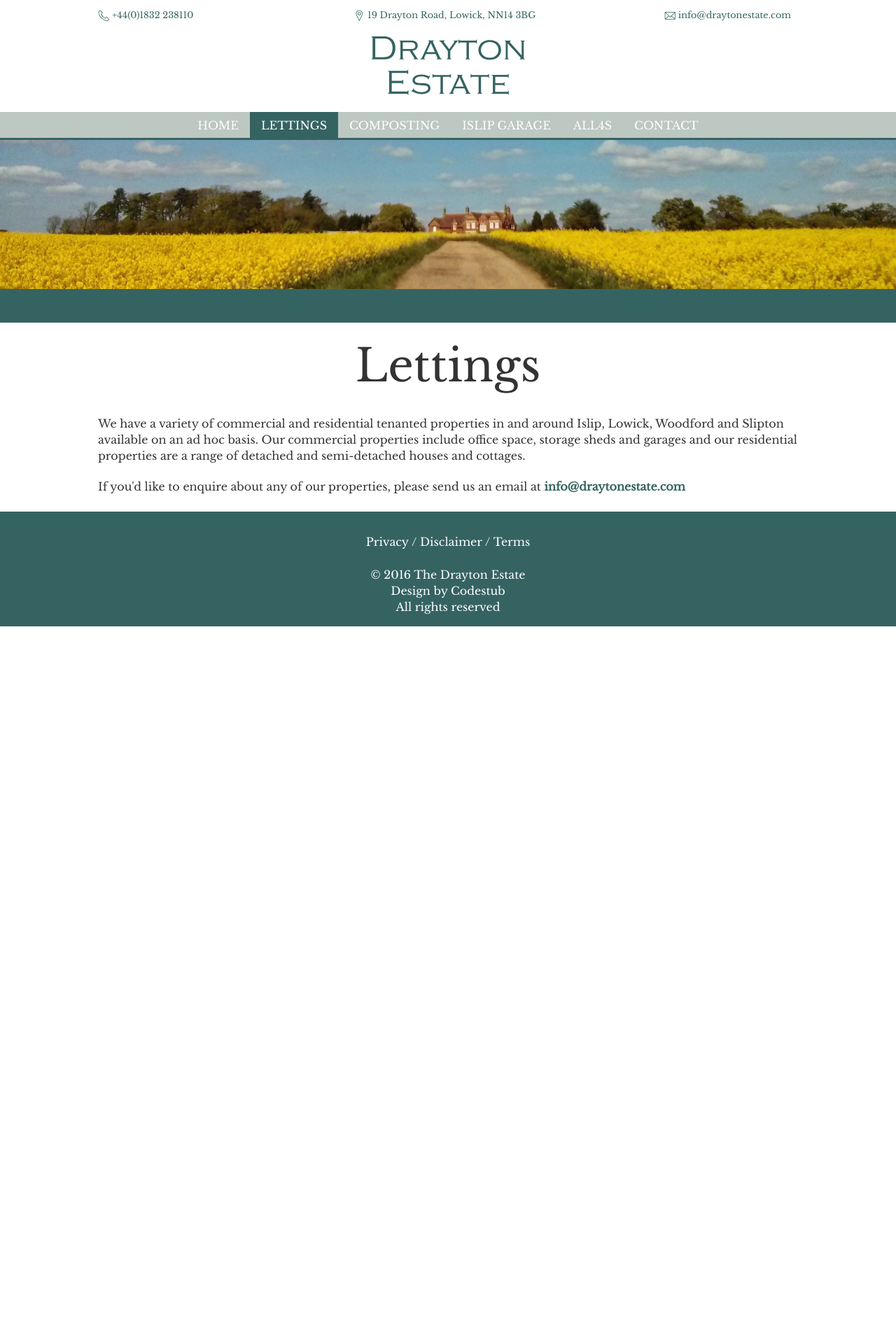
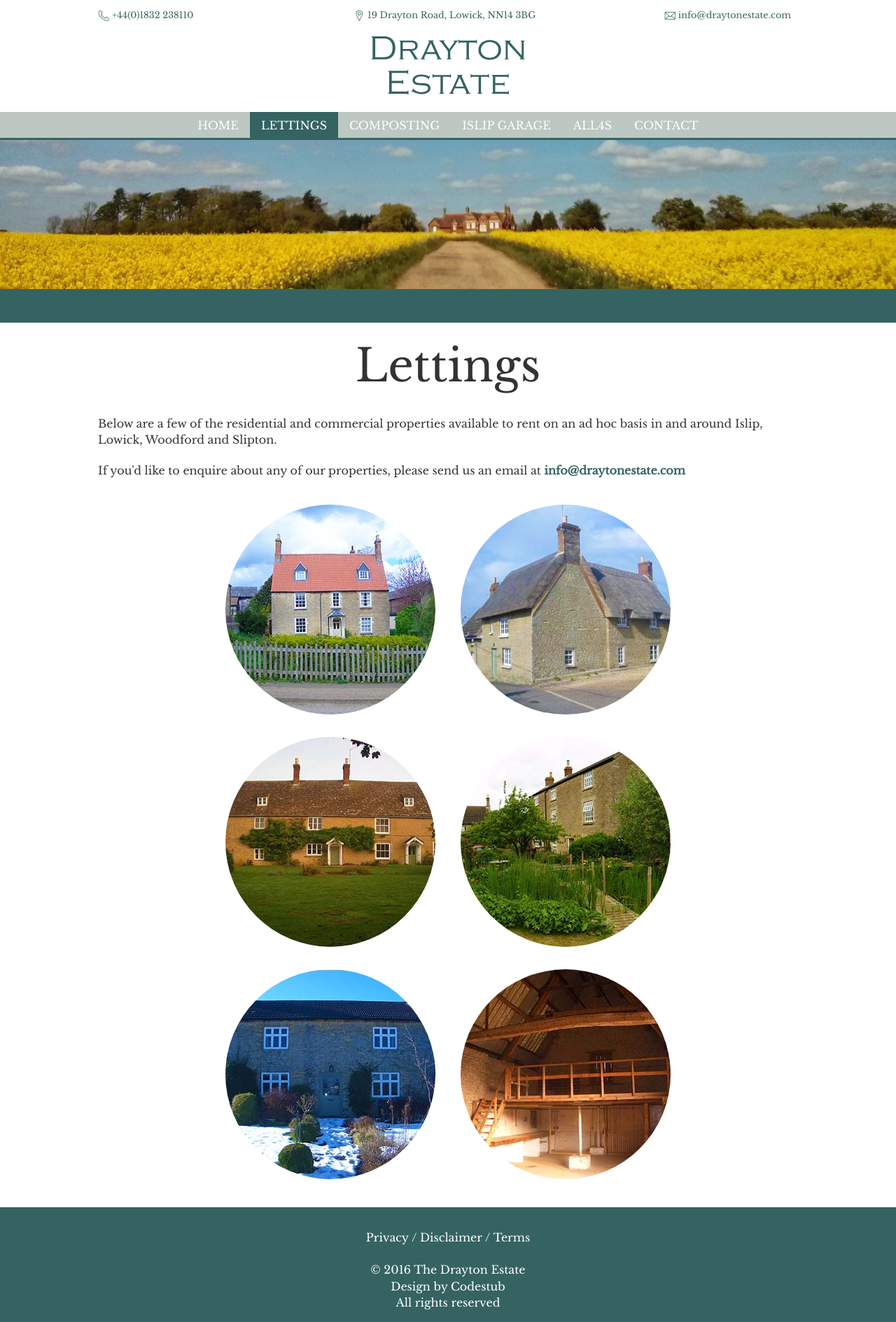
Before and after one commit to codestub/draytonestate.com, a Jekyll site: the page built from _pages/lettings.html, in a window 1280 px wide. Shown: the whole page at 70% size. Built offline with Jekyll 4.4.1, drawn with Linux system fonts in a browser that asks for light colours; comment, search, counter and statistics services are not loaded; before the commit the page ends 900 px from its top, so only the background shows below that.

Commit message:
Added carousel and new images for lettings page

```diff
--- a/_includes/footer.html
+++ b/_includes/footer.html
@@ -13,7 +13,7 @@
   </script>
   The Drayton Estate
   <br>
-  Design by <a href="http://www.codestub.com">Codestub</a>
+  Design by <a style="color: #fff" href="http://www.codestub.com">Codestub</a>
   <br>
   All rights reserved
 </footer>
--- a/_pages/lettings.html
+++ b/_pages/lettings.html
@@ -4,6 +4,14 @@
 ---
 <section class="page-width">
   <h1 class="text-center">Lettings</h1>
-  <p>We have a variety of commercial and residential tenanted properties in and around Islip, Lowick, Woodford and Slipton available on an ad hoc basis. Our commercial properties include office space, storage sheds and garages and our residential properties are a range of detached and semi-detached houses and cottages.</p>
+  <p>Below are a few of the residential and commercial properties available to rent on an ad hoc basis in and around Islip, Lowick, Woodford and Slipton.</p>
   <p>If you'd like to enquire about any of our properties, please send us an email at <strong>info<span style="display: none"></span>@draytonestate.com</strong></p>
+  <div class="lettings-pic">
+    <img class="circular-pic" src="/assets/300x300house1.jpg" />
+    <img class="circular-pic" src="/assets/300x300house2.jpg" />
+    <img class="circular-pic" src="/assets/300x300house3.jpg" />
+    <img class="circular-pic" src="/assets/300x300house4.jpg" />
+    <img class="circular-pic" src="/assets/300x300house5.jpg" />
+    <img class="circular-pic" src="/assets/300x300house6.jpg" />
+  </div>
 </section>
--- a/_sass/main.scss
+++ b/_sass/main.scss
@@ -135,6 +135,13 @@
   vertical-align: middle;
 }
 
+.lettings-pic {
+  text-align: center;
+  img {
+    margin: 1em;
+  }
+}
+
 .circular-pic {
   vertical-align: middle;
   width: 300px;
@@ -161,7 +168,7 @@
 }
 
 .islip {
-  background-image: url('/assets/officebuilding300x300.jpg');
+  background-image: url('/assets/300x300islip.jpg');
 }
 
 .all4s {
@@ -178,9 +185,6 @@
   padding: 2em 0 1em 0;
   background-color: $secondary;
   color: #fff;
-  a {
-    color: #fff;
-  }
 }
 
 .horizontal-list-plain {
--- /dev/null
+++ b/_sass/slider.scss
@@ -0,0 +1,24 @@
+// All credit to Dudley Storey for the minimal pure CSS slider
+// I only adapted it for 2 slides instead of 5 and smoothed the return
+// http://thenewcode.com/
+
+@keyframes slidy {
+0% { left: 0%; }
+40% { left: 0%; }
+50% { left: -100%; }
+90% { left: -100%; }
+100% { left: 0%; }
+}
+
+div#slider { overflow: hidden; border-bottom: $secondary 3em solid;}
+div#slider figure img { width: 20%; float: left; }
+div#slider figure {
+  border-bottom: $secondary 3em solid;
+  position: relative;
+  width: 500%;
+  margin: 0;
+  left: 0;
+  text-align: left;
+  font-size: 0;
+  animation: 25s slidy infinite;
+}
--- a/css/style.scss
+++ b/css/style.scss
@@ -10,4 +10,5 @@
 @import "typography";
 @import "main";
 @import "contact";
+@import "slider";
 @import "responsive";
```
Also changed, not shown: _layouts/landing.html (+5 -2 lines), assets/300x300house1.jpg (added), assets/300x300house2.jpg (added), assets/300x300house3.jpg (added), assets/300x300house4.jpg (added), assets/300x300house5.jpg (added), assets/300x300house6.jpg (added), assets/300x300islip.jpg (added), assets/combine3to1.jpg (added), assets/cows3000x1000.jpg (added), assets/field3to1.jpg (added), assets/redhouse3to1.jpg (added).
